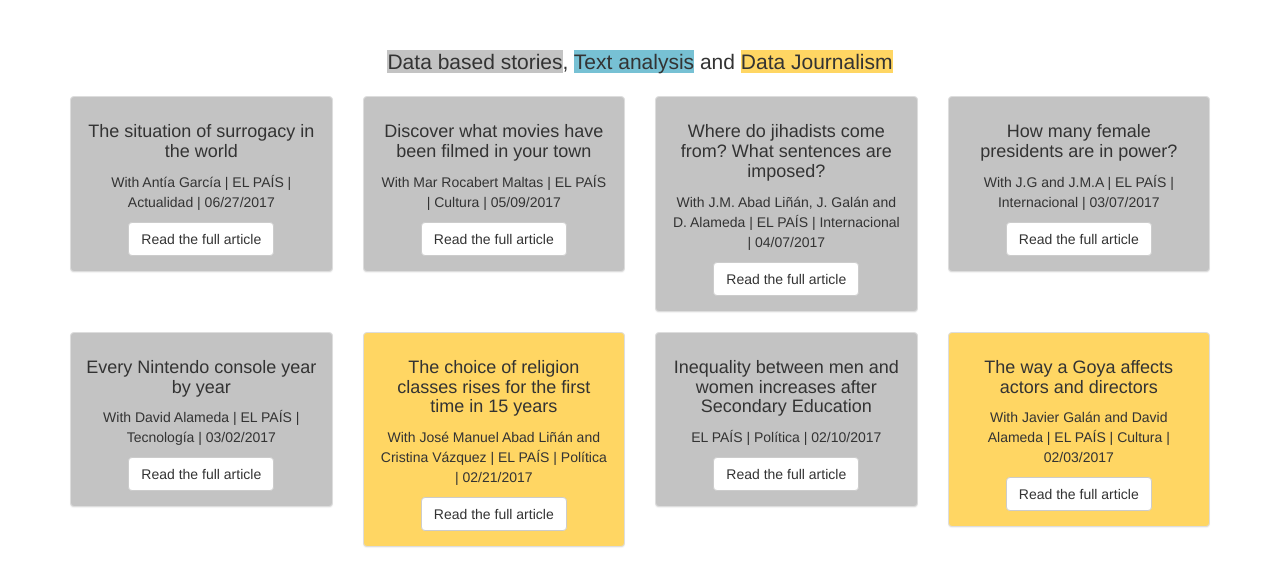
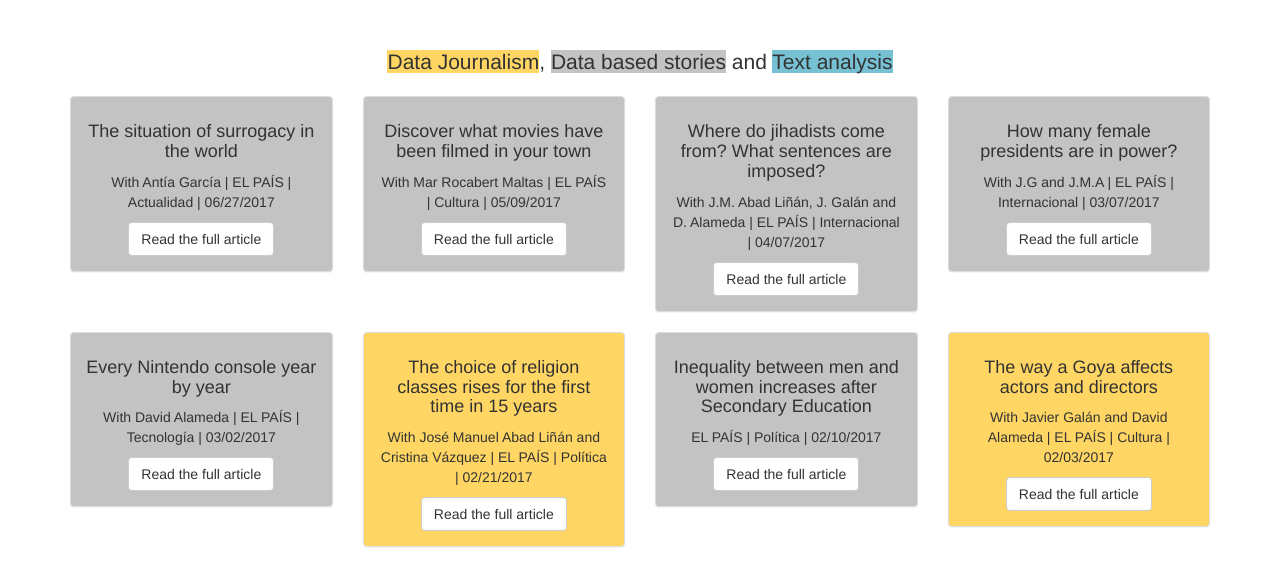
Before and after one commit to gvillar/gvillar.github.io, a plain HTML site: page english.html in a window 1280 px wide. Shown: the part 156-720 px from the top of the page. Drawn offline with Linux system fonts and the light colour scheme; files whose address does not match are found by name.

Commit message:
orden de prioridades en el h1

```diff
--- a/english.html
+++ b/english.html
@@ -41,7 +41,7 @@
                 <h2>Guillermo Villar</h2>
                 <p><a href="index.html">ES</a> | EN</p>
                 <br>
-                <h1 class="lead"><span style="background-color:#c3c3c3">Data based stories</span>, <span style="background-color:#77c1d4">Text analysis</span> and <span style="background-color:#ffd663">Data Journalism</span></h1>
+                <h1 class="lead"><span style="background-color:#ffd663">Data Journalism</span>, <span style="background-color:#c3c3c3">Data based stories</span> and <span style="background-color:#77c1d4">Text analysis</span></h1>
                        <div class="row">
             <div class="col-md-3">
                 <div class="panel panel-default" style="background:#c3c3c3">
```
Also changed, not shown: index.html (+1 -2 lines).
